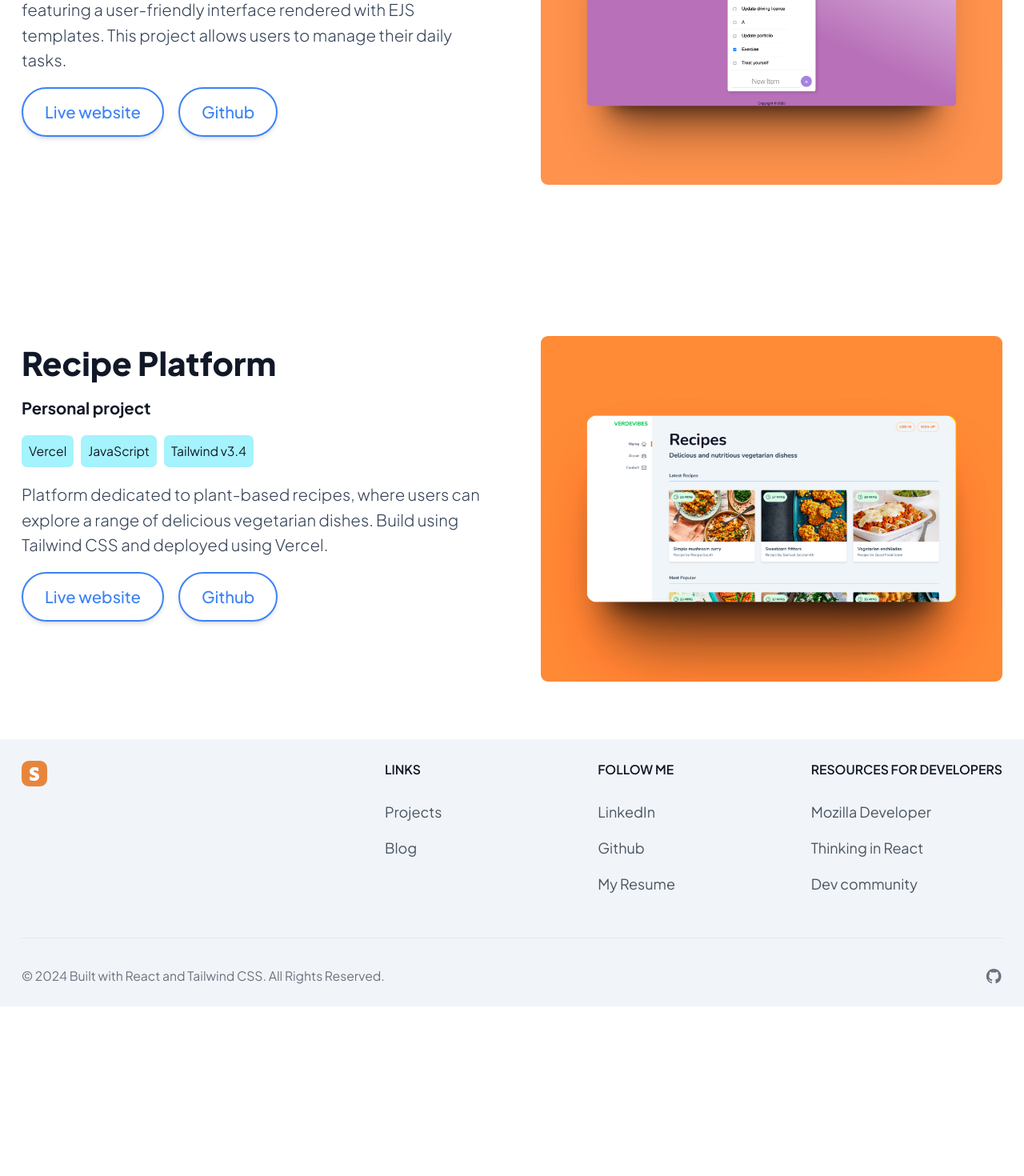
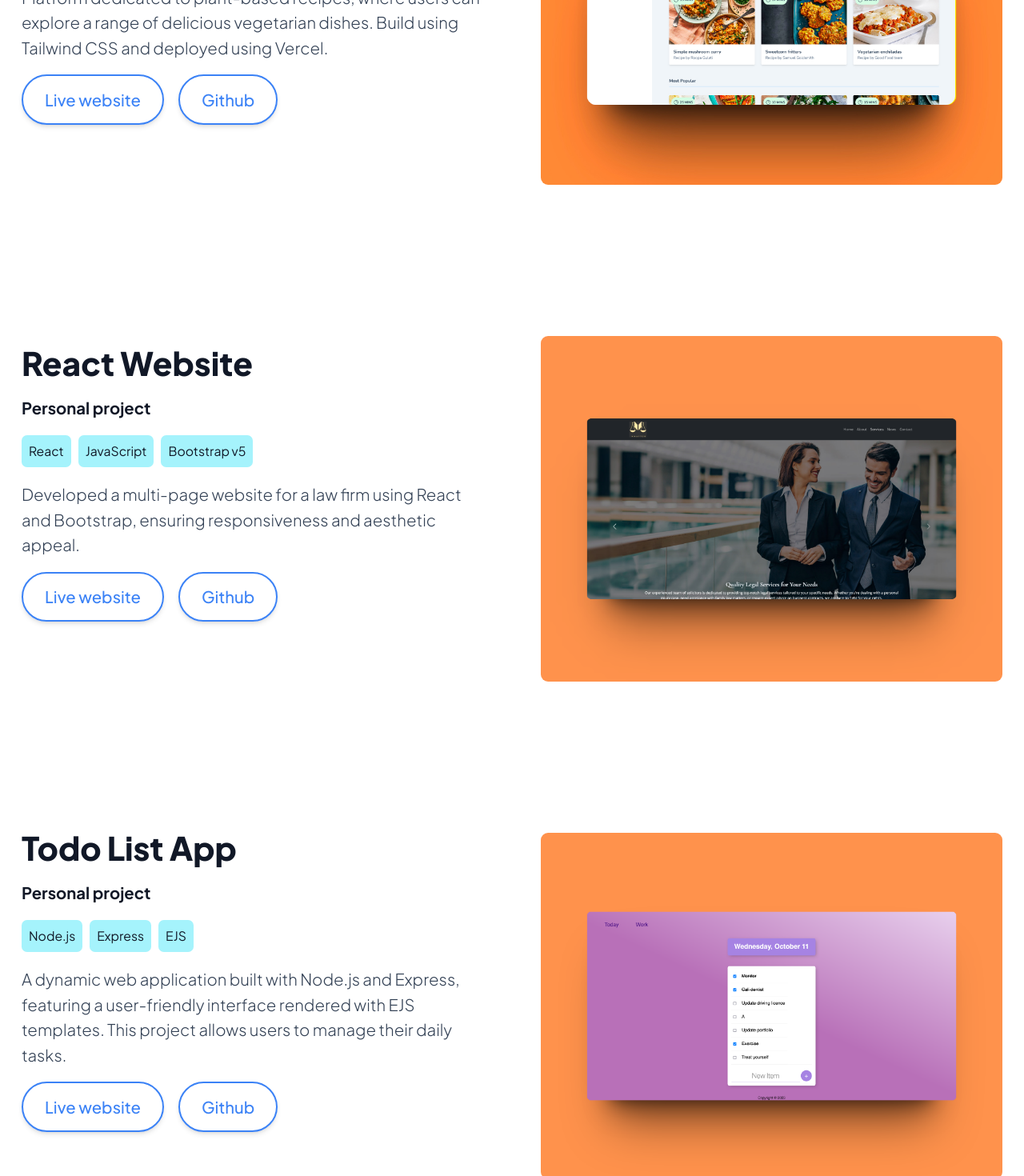
Before and after one commit to sanicodeplayground/portfolio2024, a React (Vite) app: page /projects in a window 1280 px wide. Shown: the part 1220-2690 px from the top of the page at 80% size. Before the commit the page ends 2478 px from the top, so only its background shows below. Built offline with nearby package versions, Linux system fonts and the light colour scheme.

Commit message:
new project added

```diff
--- a/src/components/Projects.jsx
+++ b/src/components/Projects.jsx
@@ -56,89 +56,6 @@ function Projects() {
               className="mt-4 w-full lg:mt-10 rounded-lg"
               src="./images/portfolio/portfolio-connou-app.png"
               alt="Connou"
-            />
-          </a>
-        </div>
-      </div>
-      <div className="gap-16 items-center py-8 px-4 mx-auto max-w-screen-xl lg:grid lg:grid-cols-2 lg:py-16 lg:px-6">
-        <div className="font-light  sm:text-lg ">
-          <h3 className="mb-4 text-4xl  font-extrabold text-gray-900 dark:text-white">
-            Todo List App
-          </h3>
-          <h4 className="mb-4 text-gray-900 dark:text-gray-100 font-bold">
-            Personal project
-          </h4>
-          <ul className="text-gray-900 dark:text-white text-sm font-normal  *:bg-cyan-200 *:dark:bg-cyan-900 *:rounded-md flex gap-2 flex-wrap  *:py-2 *:px-2">
-            <li>Node.js</li>
-            <li>Express</li>
-            <li>EJS</li>
-          </ul>
-          <p className="my-4">
-            A dynamic web application built with Node.js and Express, featuring
-            a user-friendly interface rendered with EJS templates. This project
-            allows users to manage their daily tasks.
-          </p>
-          <div className="flex gap-4">
-            <a
-              href="https://todo-list-app-92j8.onrender.com/"
-              target="_blank"
-              className="relative inline-flex items-center justify-center p-4 px-6 py-3 overflow-hidden font-medium text-indigo-600 transition duration-300 ease-out border-2 border-blue-500 rounded-full shadow-md group mb-4"
-            >
-              <span className="absolute inset-0 flex items-center justify-center w-full h-full text-white duration-300 -translate-x-full bg-blue-500 group-hover:translate-x-0 ease">
-                <svg
-                  className="w-6 h-6"
-                  fill="none"
-                  stroke="currentColor"
-                  viewBox="0 0 24 24"
-                  xmlns="http://www.w3.org/2000/svg"
-                >
-                  <path
-                    stroke-linecap="round"
-                    stroke-linejoin="round"
-                    stroke-width="2"
-                    d="M14 5l7 7m0 0l-7 7m7-7H3"
-                  ></path>
-                </svg>
-              </span>
-              <span className="absolute flex items-center justify-center w-full h-full text-blue-500 transition-all duration-300 transform group-hover:translate-x-full ease">
-                Live website
-              </span>
-              <span className="relative invisible">Live website</span>
-            </a>
-            <a
-              href="https://github.com/sanicodeplayground/todo-app"
-              target="_blank"
-              className="relative inline-flex items-center justify-center p-4 px-6 py-3 overflow-hidden font-medium text-indigo-600 transition duration-300 ease-out border-2 border-blue-500 rounded-full shadow-md group mb-4"
-            >
-              <span className="absolute inset-0 flex items-center justify-center w-full h-full text-white duration-300 -translate-x-full bg-blue-500 group-hover:translate-x-0 ease">
-                <svg
-                  className="w-6 h-6"
-                  fill="none"
-                  stroke="currentColor"
-                  viewBox="0 0 24 24"
-                  xmlns="http://www.w3.org/2000/svg"
-                >
-                  <path
-                    stroke-linecap="round"
-                    stroke-linejoin="round"
-                    stroke-width="2"
-                    d="M14 5l7 7m0 0l-7 7m7-7H3"
-                  ></path>
-                </svg>
-              </span>
-              <span className="absolute flex items-center justify-center w-full h-full text-blue-500 transition-all duration-300 transform group-hover:translate-x-full ease">
-                Github
-              </span>
-              <span className="relative invisible">Github</span>
-            </a>
-          </div>
-        </div>
-        <div className="grid ">
-          <a href="https://todo-list-app-92j8.onrender.com/" target="_blank">
-            <img
-              className="mt-4 w-full lg:mt-10 rounded-lg"
-              src="./images/portfolio/portfolio-todo-list.png"
-              alt="ToDo"
             />
           </a>
         </div>
@@ -227,6 +144,176 @@ function Projects() {
           </a>
         </div>
       </div>
+      {/* solicitor */}
+      <div className="gap-16 items-center py-8 px-4 mx-auto max-w-screen-xl lg:grid lg:grid-cols-2 lg:py-16 lg:px-6">
+        <div className="font-light  sm:text-lg ">
+          <h3 className="mb-4 text-4xl  font-extrabold text-gray-900 dark:text-white">
+            React Website
+          </h3>
+
+          <h4 className="mb-4 text-gray-900 dark:text-gray-100 font-bold">
+            Personal project
+          </h4>
+          <ul className="text-gray-900 dark:text-white text-sm font-normal  *:bg-cyan-200 *:dark:bg-cyan-900 *:rounded-md flex gap-2 flex-wrap  *:py-2 *:px-2">
+            <li>React</li>
+            <li>JavaScript</li>
+            <li>Bootstrap v5</li>
+          </ul>
+          <p className="my-4">
+            Developed a multi-page website for a law firm using React and
+            Bootstrap, ensuring responsiveness and aesthetic appeal.
+          </p>
+          <div className="flex gap-4">
+            <a
+              href="https://sanicodeplayground.github.io/solicitor-website/"
+              target="_blank"
+              className="relative inline-flex items-center justify-center p-4 px-6 py-3 overflow-hidden font-medium text-indigo-600 transition duration-300 ease-out border-2 border-blue-500 rounded-full shadow-md group mb-4"
+            >
+              <span className="absolute inset-0 flex items-center justify-center w-full h-full text-white duration-300 -translate-x-full bg-blue-500 group-hover:translate-x-0 ease">
+                <svg
+                  className="w-6 h-6"
+                  fill="none"
+                  stroke="currentColor"
+                  viewBox="0 0 24 24"
+                  xmlns="http://www.w3.org/2000/svg"
+                >
+                  <path
+                    stroke-linecap="round"
+                    stroke-linejoin="round"
+                    stroke-width="2"
+                    d="M14 5l7 7m0 0l-7 7m7-7H3"
+                  ></path>
+                </svg>
+              </span>
+              <span className="absolute flex items-center justify-center w-full h-full text-blue-500 transition-all duration-300 transform group-hover:translate-x-full ease">
+                Live website
+              </span>
+              <span className="relative invisible">Live website</span>
+            </a>
+            <a
+              href="https://github.com/sanicodeplayground/solicitor-website"
+              target="_blank"
+              className="relative inline-flex items-center justify-center p-4 px-6 py-3 overflow-hidden font-medium text-indigo-600 transition duration-300 ease-out border-2 border-blue-500 rounded-full shadow-md group mb-4"
+            >
+              <span className="absolute inset-0 flex items-center justify-center w-full h-full text-white duration-300 -translate-x-full bg-blue-500 group-hover:translate-x-0 ease">
+                <svg
+                  className="w-6 h-6"
+                  fill="none"
+                  stroke="currentColor"
+                  viewBox="0 0 24 24"
+                  xmlns="http://www.w3.org/2000/svg"
+                >
+                  <path
+                    stroke-linecap="round"
+                    stroke-linejoin="round"
+                    stroke-width="2"
+                    d="M14 5l7 7m0 0l-7 7m7-7H3"
+                  ></path>
+                </svg>
+              </span>
+              <span className="absolute flex items-center justify-center w-full h-full text-blue-500 transition-all duration-300 transform group-hover:translate-x-full ease">
+                Github
+              </span>
+              <span className="relative invisible">Github</span>
+            </a>
+          </div>
+        </div>
+        <div className="grid ">
+          <a
+            href="https://sanicodeplayground.github.io/solicitor-website/"
+            target="_blank"
+          >
+            <img
+              className="mt-4 w-full lg:mt-10 rounded-lg"
+              src="./images/portfolio/portfolio-solicitors.png"
+              alt="Recipe Platform"
+            />
+          </a>
+        </div>
+      </div>
+      <div className="gap-16 items-center py-8 px-4 mx-auto max-w-screen-xl lg:grid lg:grid-cols-2 lg:py-16 lg:px-6">
+        <div className="font-light  sm:text-lg ">
+          <h3 className="mb-4 text-4xl  font-extrabold text-gray-900 dark:text-white">
+            Todo List App
+          </h3>
+          <h4 className="mb-4 text-gray-900 dark:text-gray-100 font-bold">
+            Personal project
+          </h4>
+          <ul className="text-gray-900 dark:text-white text-sm font-normal  *:bg-cyan-200 *:dark:bg-cyan-900 *:rounded-md flex gap-2 flex-wrap  *:py-2 *:px-2">
+            <li>Node.js</li>
+            <li>Express</li>
+            <li>EJS</li>
+          </ul>
+          <p className="my-4">
+            A dynamic web application built with Node.js and Express, featuring
+            a user-friendly interface rendered with EJS templates. This project
+            allows users to manage their daily tasks.
+          </p>
+          <div className="flex gap-4">
+            <a
+              href="https://todo-list-app-92j8.onrender.com/"
+              target="_blank"
+              className="relative inline-flex items-center justify-center p-4 px-6 py-3 overflow-hidden font-medium text-indigo-600 transition duration-300 ease-out border-2 border-blue-500 rounded-full shadow-md group mb-4"
+            >
+              <span className="absolute inset-0 flex items-center justify-center w-full h-full text-white duration-300 -translate-x-full bg-blue-500 group-hover:translate-x-0 ease">
+                <svg
+                  className="w-6 h-6"
+                  fill="none"
+                  stroke="currentColor"
+                  viewBox="0 0 24 24"
+                  xmlns="http://www.w3.org/2000/svg"
+                >
+                  <path
+                    stroke-linecap="round"
+                    stroke-linejoin="round"
+                    stroke-width="2"
+                    d="M14 5l7 7m0 0l-7 7m7-7H3"
+                  ></path>
+                </svg>
+              </span>
+              <span className="absolute flex items-center justify-center w-full h-full text-blue-500 transition-all duration-300 transform group-hover:translate-x-full ease">
+                Live website
+              </span>
+              <span className="relative invisible">Live website</span>
+            </a>
+            <a
+              href="https://github.com/sanicodeplayground/todo-app"
+              target="_blank"
+              className="relative inline-flex items-center justify-center p-4 px-6 py-3 overflow-hidden font-medium text-indigo-600 transition duration-300 ease-out border-2 border-blue-500 rounded-full shadow-md group mb-4"
+            >
+              <span className="absolute inset-0 flex items-center justify-center w-full h-full text-white duration-300 -translate-x-full bg-blue-500 group-hover:translate-x-0 ease">
+                <svg
+                  className="w-6 h-6"
+                  fill="none"
+                  stroke="currentColor"
+                  viewBox="0 0 24 24"
+                  xmlns="http://www.w3.org/2000/svg"
+                >
+                  <path
+                    stroke-linecap="round"
+                    stroke-linejoin="round"
+                    stroke-width="2"
+                    d="M14 5l7 7m0 0l-7 7m7-7H3"
+                  ></path>
+                </svg>
+              </span>
+              <span className="absolute flex items-center justify-center w-full h-full text-blue-500 transition-all duration-300 transform group-hover:translate-x-full ease">
+                Github
+              </span>
+              <span className="relative invisible">Github</span>
+            </a>
+          </div>
+        </div>
+        <div className="grid ">
+          <a href="https://todo-list-app-92j8.onrender.com/" target="_blank">
+            <img
+              className="mt-4 w-full lg:mt-10 rounded-lg"
+              src="./images/portfolio/portfolio-todo-list.png"
+              alt="ToDo"
+            />
+          </a>
+        </div>
+      </div>
     </section>
   );
 }
```
Also changed, not shown: src/components/Hero.jsx (+11 -8 lines), public/images/memoji.png (added), 6 other files (tests, documents, lock files or other folders).
